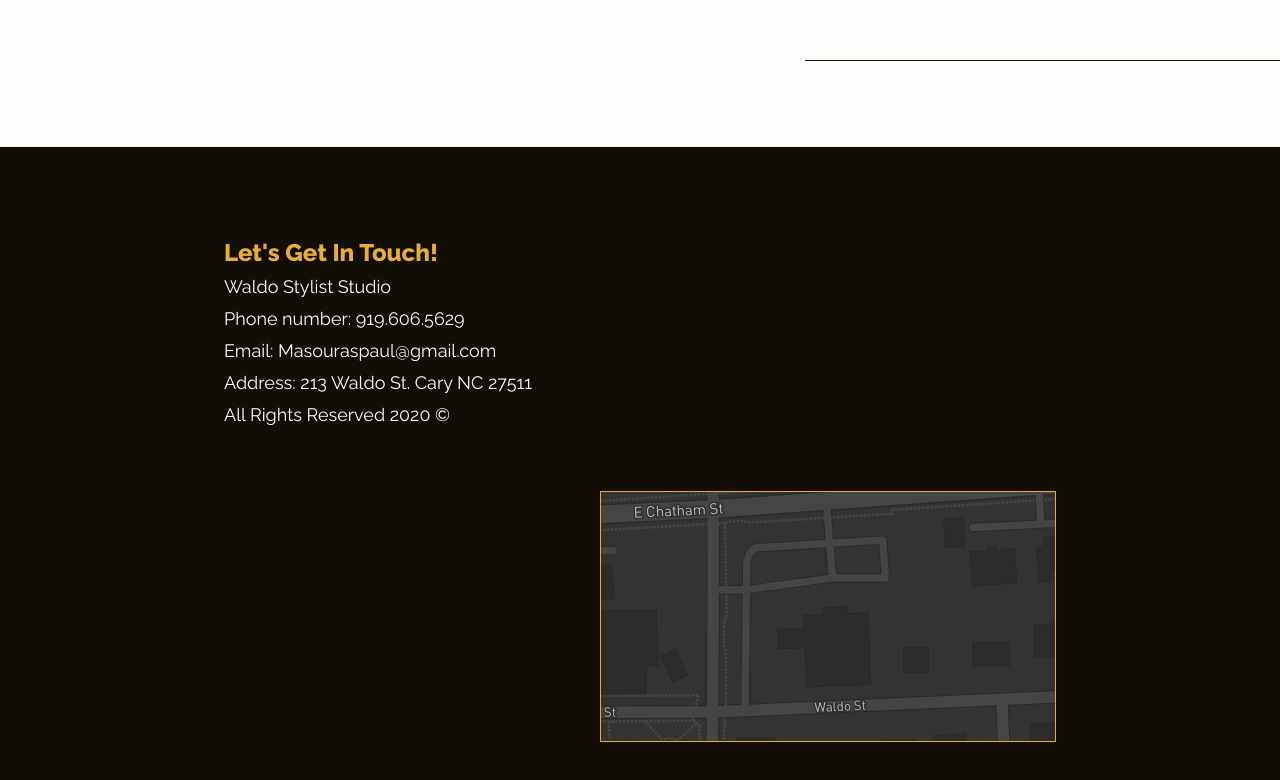
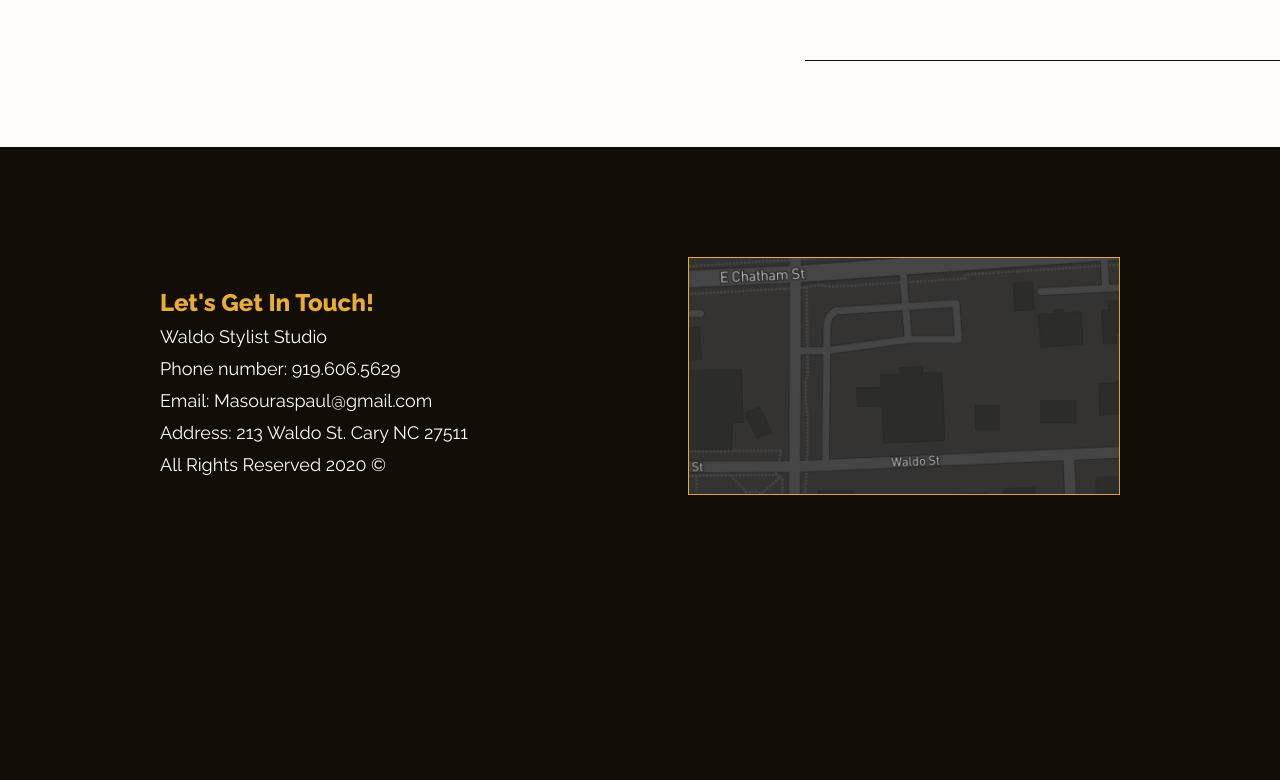
Before and after one commit to ethanwilkins/waldos, a React (Create React App) app: page / in a window 1280 px wide. Shown: the part 1458-2238 px from the top of the page. After the commit the page ends 2110 px from the top, so only its background shows below. Built offline with nearby package versions, Linux system fonts and the light colour scheme.

Commit message:
footer_done_for_desktop

```diff
--- a/src/styles/Main.module.scss
+++ b/src/styles/Main.module.scss
@@ -137,7 +137,6 @@ $decoCoin: #E6AD39;
   position: relative;
   width: 100%;
   background: $warmInk;
-  padding-bottom: 50px;
 }
 
 .largeFooterText {
@@ -222,13 +221,15 @@ $decoCoin: #E6AD39;
     left: calc(100% - 475px);
   }
   .footerInner {
-    width: 65%;
-    margin: 90px auto;
-    height: 250px;
+    width: 75%;
+    margin: 110px auto;
+    height: 285px;
   }
   .footerTextContainer {
-    width: 50%;
+    width: 45%;
     float: left;
+    margin-right: 10%;
+    margin-top: 30px;
   }
   .largeFooterText {
     width: 100%;
@@ -240,11 +241,9 @@ $decoCoin: #E6AD39;
     font-size: 18px;
   }
   .map {
-    width: 456px;
+    width: 45%;
     position: initial;
-    float: right;
-  }
-  .mapLink {
+    margin: initial;
     float: right;
   }
 }
```
